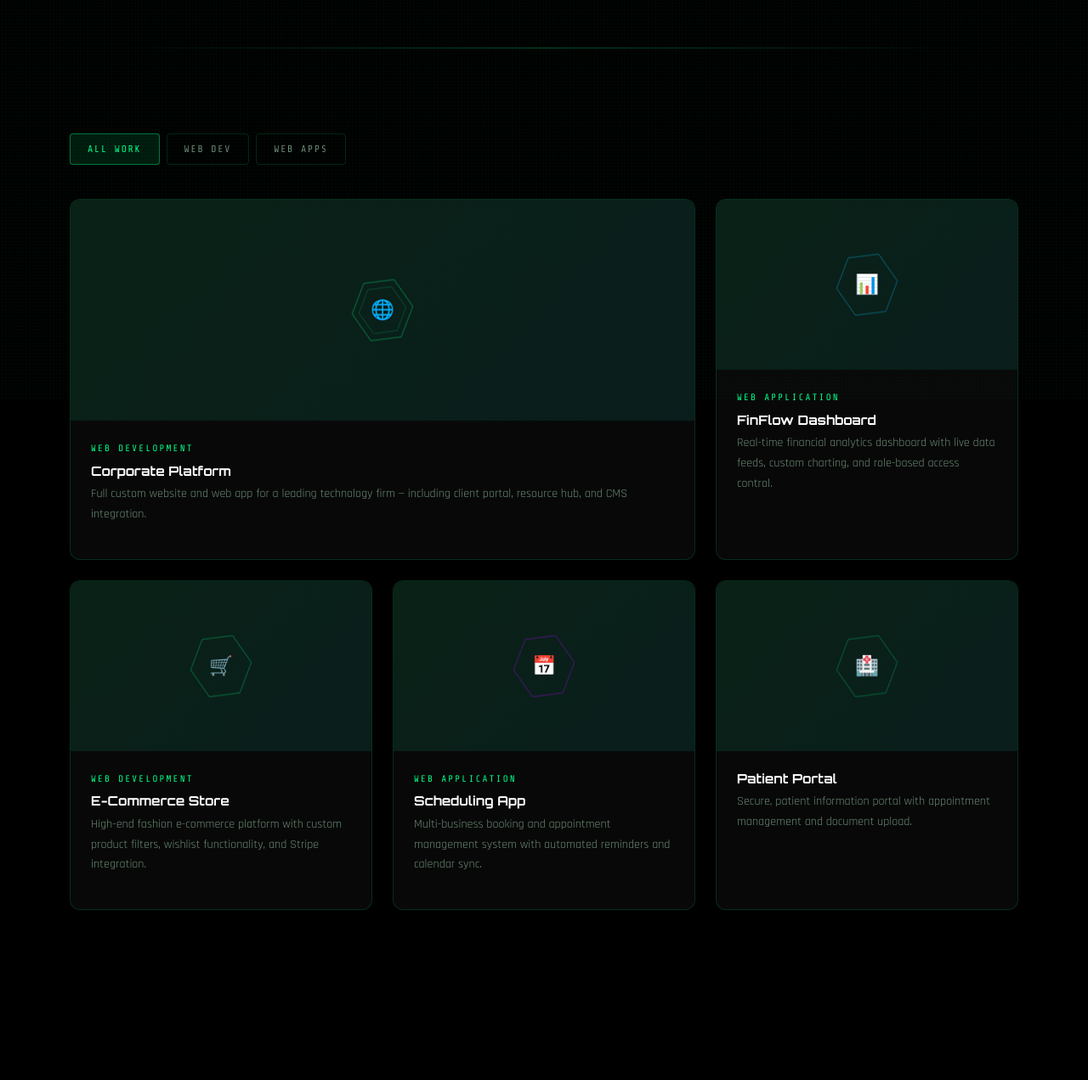
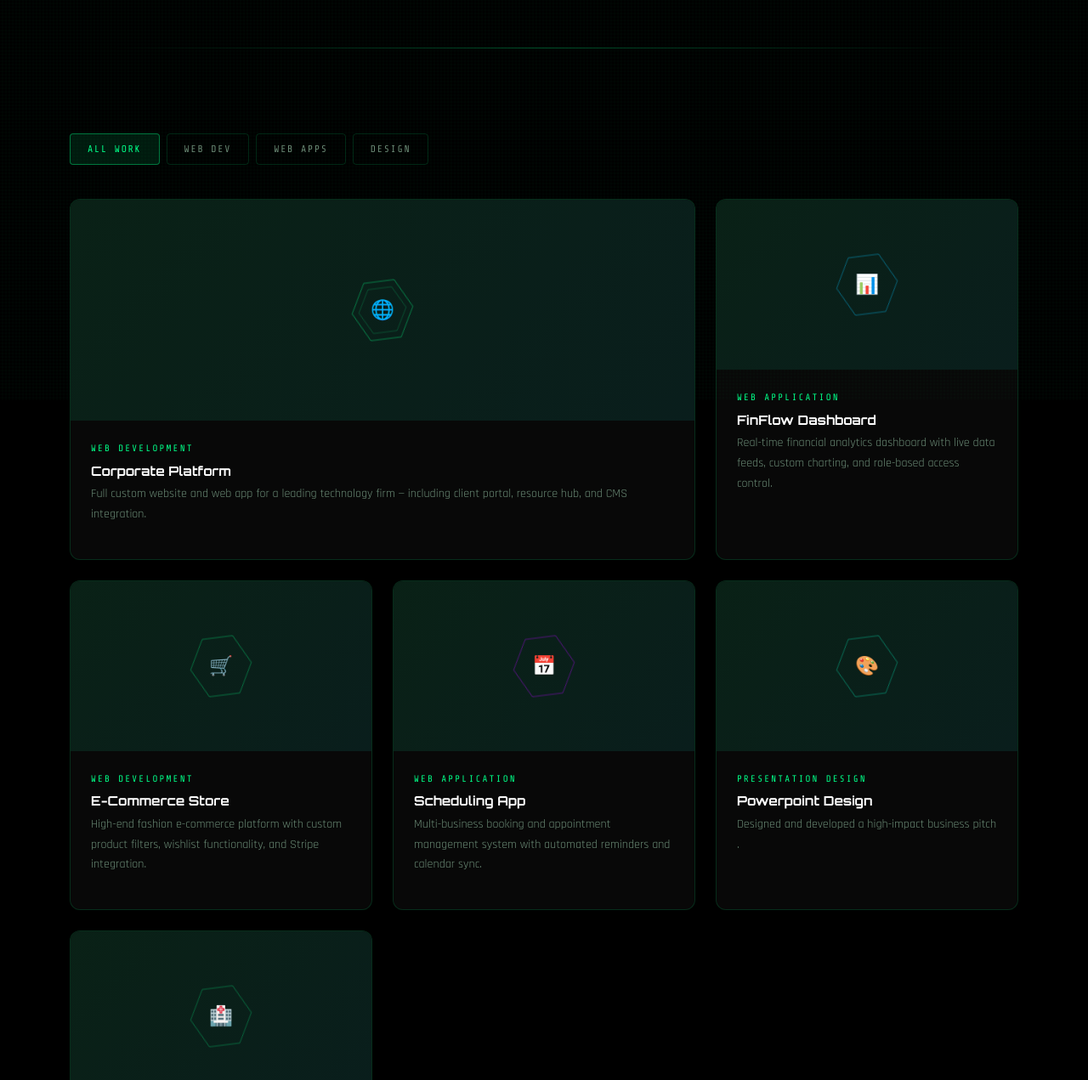
Before and after one commit to LkayyMboo/Praseodymium-web-co., a plain HTML site: page portfolio.html in a window 1280 px wide. Shown: the part 329-1600 px from the top of the page at 85% size. Drawn offline with nearby package versions, Linux system fonts and the light colour scheme.

Commit message:
Update portfolio.html

```diff
--- a/portfolio.html
+++ b/portfolio.html
@@ -120,8 +120,8 @@
           <button class="filter-btn active" data-filter="all">All Work</button>
           <button class="filter-btn" data-filter="web">Web Dev</button>
           <button class="filter-btn" data-filter="app">Web Apps</button>
-         <!-- <button class="filter-btn" data-filter="design">Design</button>
-          <button class="filter-btn" data-filter="brand">Branding</button> -->
+          <button class="filter-btn" data-filter="design">Design</button>
+         <!-- <button class="filter-btn" data-filter="brand">Branding</button> -->
         </div>
       </div>
 
@@ -219,7 +219,7 @@
         </div>
 
         <!-- Card 6 -->
-      <!--  <div class="portfolio-card reveal" data-category="design">
+        <div class="portfolio-card reveal" data-category="design">
           <div class="portfolio-thumb">
             <div class="thumb-hex">
               <svg viewBox="0 0 80 80" fill="none">
@@ -227,14 +227,14 @@
               </svg>
               <span class="hex-label">🎨</span>
             </div>
-            <div class="portfolio-thumb-overlay">// VIEW PROJECT</div>
+          <!--  <div class="portfolio-thumb-overlay">// VIEW PROJECT</div> -->
           </div>
           <div class="portfolio-info">
-            <div class="portfolio-tag">UI Design</div>
-            <h3>Helios SaaS UI System</h3>
-            <p>Comprehensive design system for a SaaS platform — 200+ components, dark/light modes, and full Figma documentation.</p>
+            <div class="portfolio-tag">Presentation Design</div>
+            <h3>Powerpoint Design</h3>
+            <p>Designed and developed a high-impact business pitch .</p>
           </div>
-        </div> -->
+        </div>
 
         <!-- Card 7 -->
     <!--    <div class="portfolio-card reveal" data-category="brand">
```
